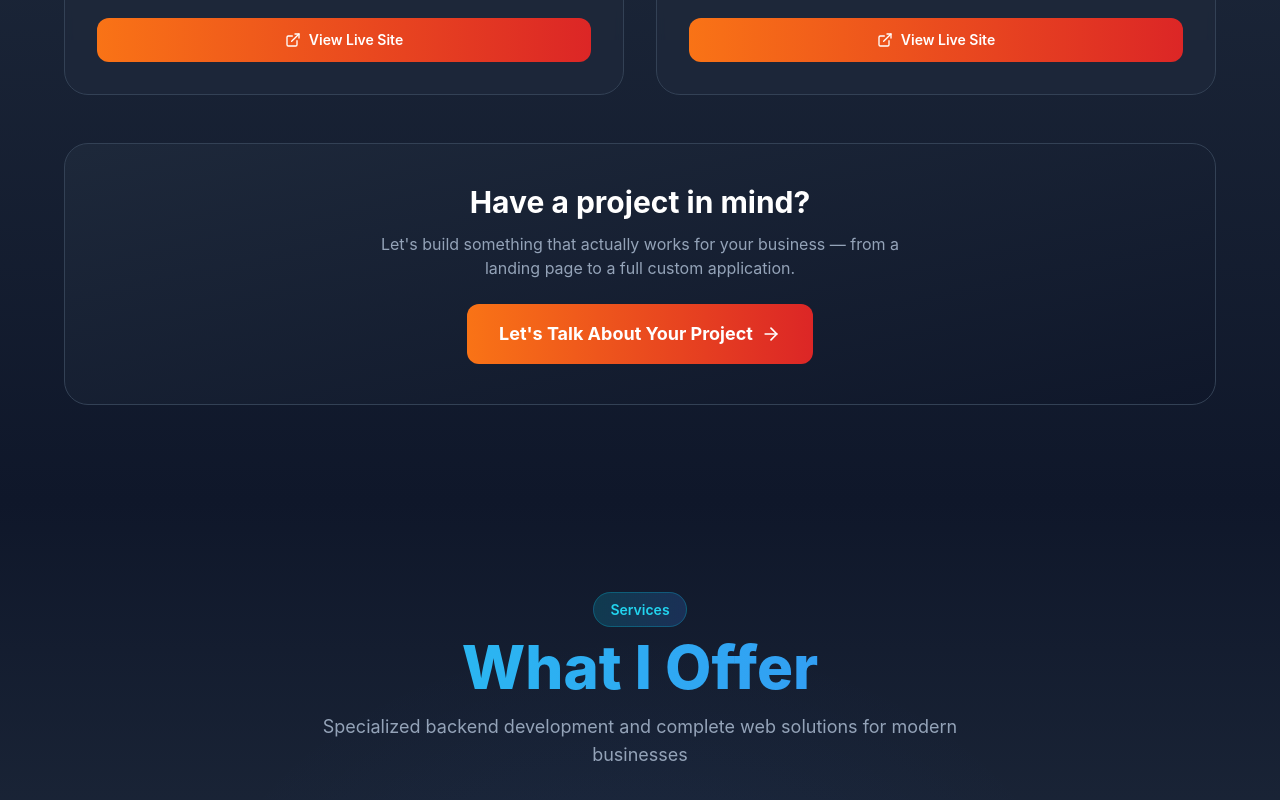
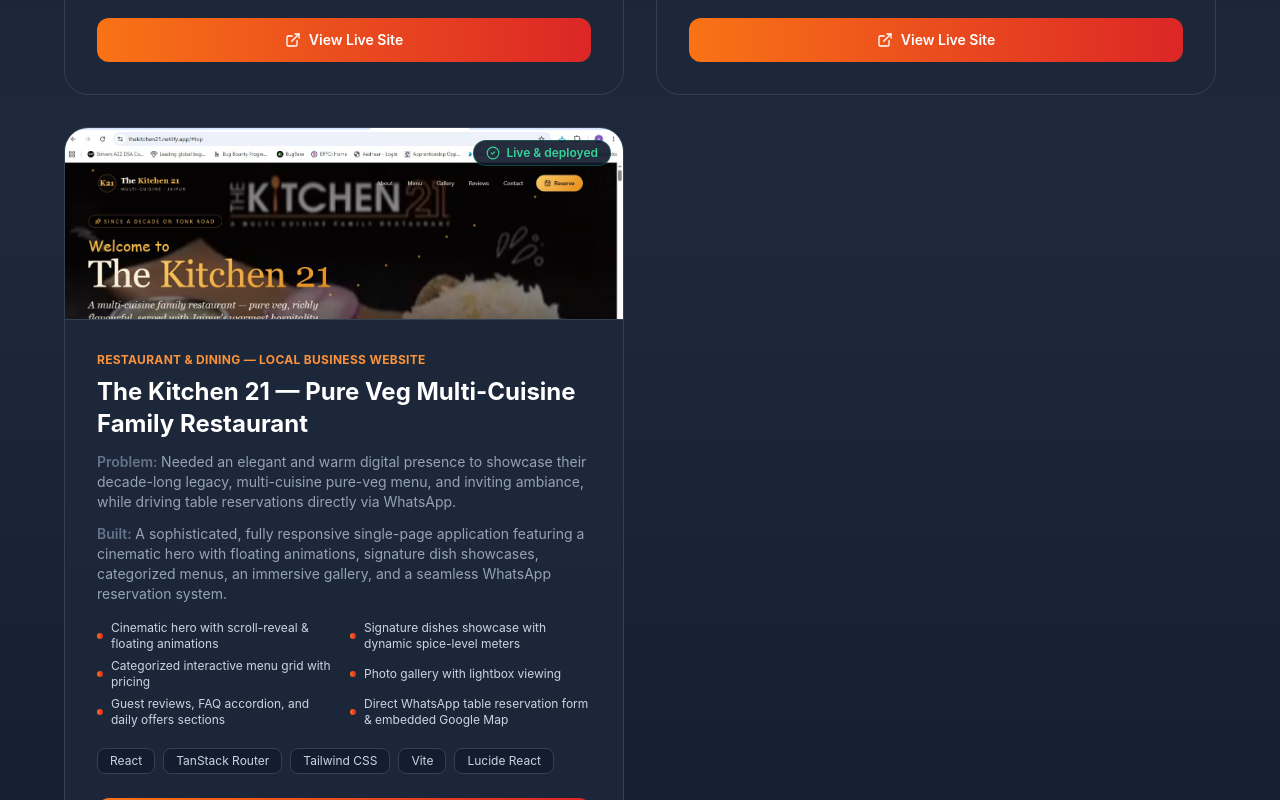
Before and after one commit to ankitdoi-coder/Portfolio-Ankit-Gurjar, a React (Vite) app: page / in a window 1280 px wide. Shown: the part 6520-7320 px from the top of the page. Built offline with nearby package versions, Linux system fonts and the light colour scheme.

Commit message:
added businees solution

```diff
--- a/src/components/Freelance.jsx
+++ b/src/components/Freelance.jsx
@@ -4,6 +4,7 @@
 import { ImagePlus, ArrowRight, ExternalLink, CheckCircle2 } from 'lucide-react';
 import khandelwalDental from '../assets/khandelwal-dental-clinic.png';
 import pizzaWorld from '../assets/pizzaworld.jpg';
+import kitchen21 from '../assets/theKitchen21.jpg';
 
 // TODO (Ankit): Replace the remaining placeholder entry with your next real
 // delivered client project — business type, the problem the client had,
@@ -39,6 +40,25 @@
     status: 'Live & deployed',
     screenshot: pizzaWorld,
     live: 'https://pizzaworldjaipur.netlify.app/',
+  },
+  {
+    placeholder: false,
+    business: 'The Kitchen 21 — Pure Veg Multi-Cuisine Family Restaurant',
+    category: 'Restaurant & Dining — Local Business Website',
+    problem: 'Needed an elegant and warm digital presence to showcase their decade-long legacy, multi-cuisine pure-veg menu, and inviting ambiance, while driving table reservations directly via WhatsApp.',
+    built: 'A sophisticated, fully responsive single-page application featuring a cinematic hero with floating animations, signature dish showcases, categorized menus, an immersive gallery, and a seamless WhatsApp reservation system.',
+    features: [
+      'Cinematic hero with scroll-reveal & floating animations',
+      'Signature dishes showcase with dynamic spice-level meters',
+      'Categorized interactive menu grid with pricing',
+      'Photo gallery with lightbox viewing',
+      'Guest reviews, FAQ accordion, and daily offers sections',
+      'Direct WhatsApp table reservation form & embedded Google Map',
+    ],
+    tech: ['React', 'TanStack Router', 'Tailwind CSS', 'Vite', 'Lucide React'],
+    status: 'Live & deployed',
+    screenshot: kitchen21, // Make sure to import your screenshot variable to match this
+    live: 'https://thekitchen21.netlify.app/',
   },
 ];
 
```
Also changed, not shown: src/assets/theKitchen21.jpg (added).
